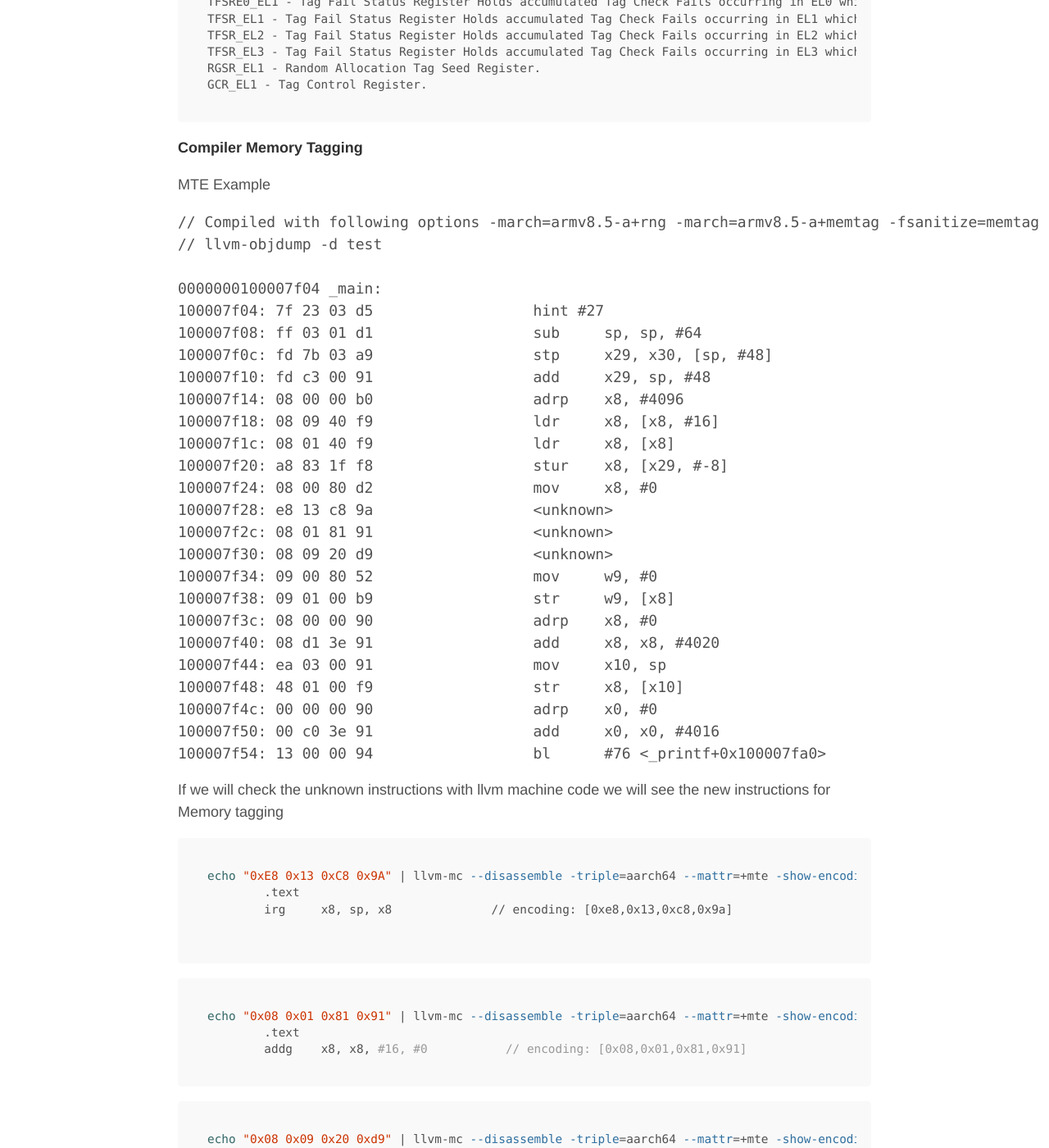
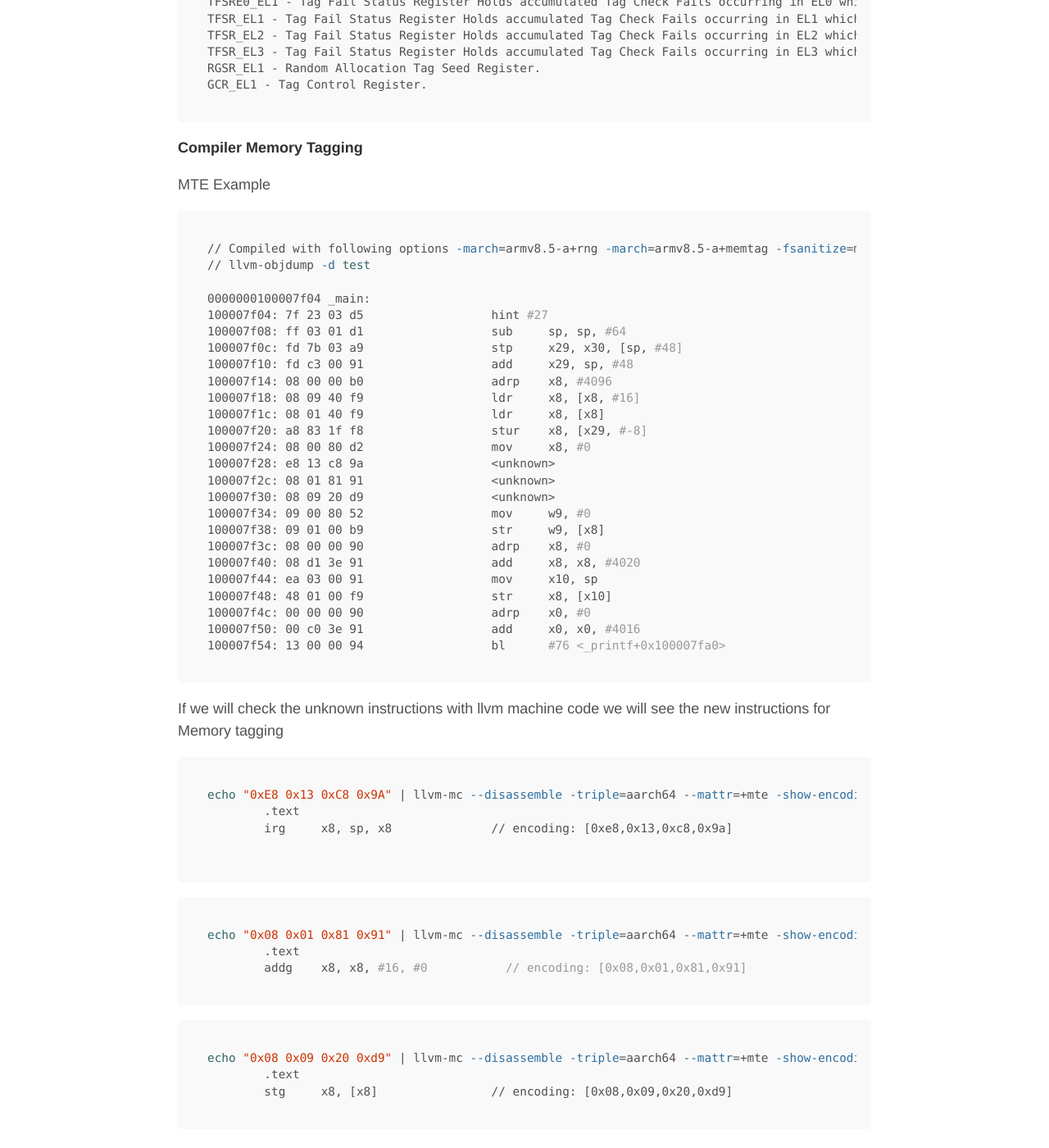
Before and after one commit to ChAndreas/chandreas.github.io, a Jekyll site: the page built from _posts/2019-04-07-memory-tagging.md, in a window 1280 px wide and 1400 px high, scrolled down 2186 px. Shown: the whole window at 82% size. Built offline with Jekyll 4.4.1, drawn with Linux system fonts in a browser that asks for light colours.

Commit message:
Update 2019-04-07-memory-tagging.md

````diff
--- a/_posts/2019-04-07-memory-tagging.md
+++ b/_posts/2019-04-07-memory-tagging.md
@@ -65,7 +65,7 @@ New System Registers for tagging
 
 MTE Example
 
-```lldb
+```bash
 // Compiled with following options -march=armv8.5-a+rng -march=armv8.5-a+memtag -fsanitize=memtag
 // llvm-objdump -d test
 
````
